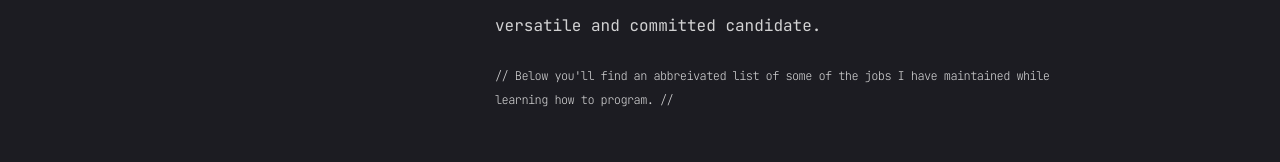
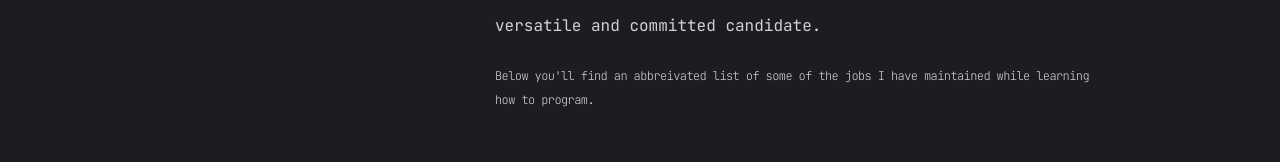
Before and after one commit to kevinparker727/Main-Portfolio, a Next.js app: page /resume in a window 1280 px wide. Both pictures are taken after a click on the tab "Experience". Shown: the part 626-788 px from the top of the page. Built offline with nearby package versions, Linux system fonts and the light colour scheme.

Commit message:
Slashes removal from text

```diff
--- a/app/resume/page.jsx
+++ b/app/resume/page.jsx
@@ -285,8 +285,8 @@ const Resume = () => {
                     versatile and committed candidate.
                   </p>
                   <p className="max-w-[600px] text-white/80 mx-auto xl:mx-0 leading-6 tracking-tighter text-xs font-extralight">
-                    // Below you'll find an abbreivated list of some of the jobs
-                    I have maintained while learning how to program. //
+                    Below you'll find an abbreivated list of some of the jobs I
+                    have maintained while learning how to program.
                   </p>
                 </div>
                 <ScrollArea className="h-[400px]">
@@ -341,8 +341,8 @@ const Resume = () => {
                     myself and ready to begin a career in programming.
                   </p>
                   <p className="max-w-[600px] text-white/80 mx-auto xl:mx-0 leading-6 tracking-tighter text-xs font-extralight">
-                    // Below you'll find an abbreivated list of some of the more
-                    impactful courses I have taken during this journey. //
+                    Below you'll find an abbreivated list of some of the more
+                    impactful courses I have taken during this journey.
                   </p>
                 </div>
                 <ScrollArea className="h-[400px]">
```
